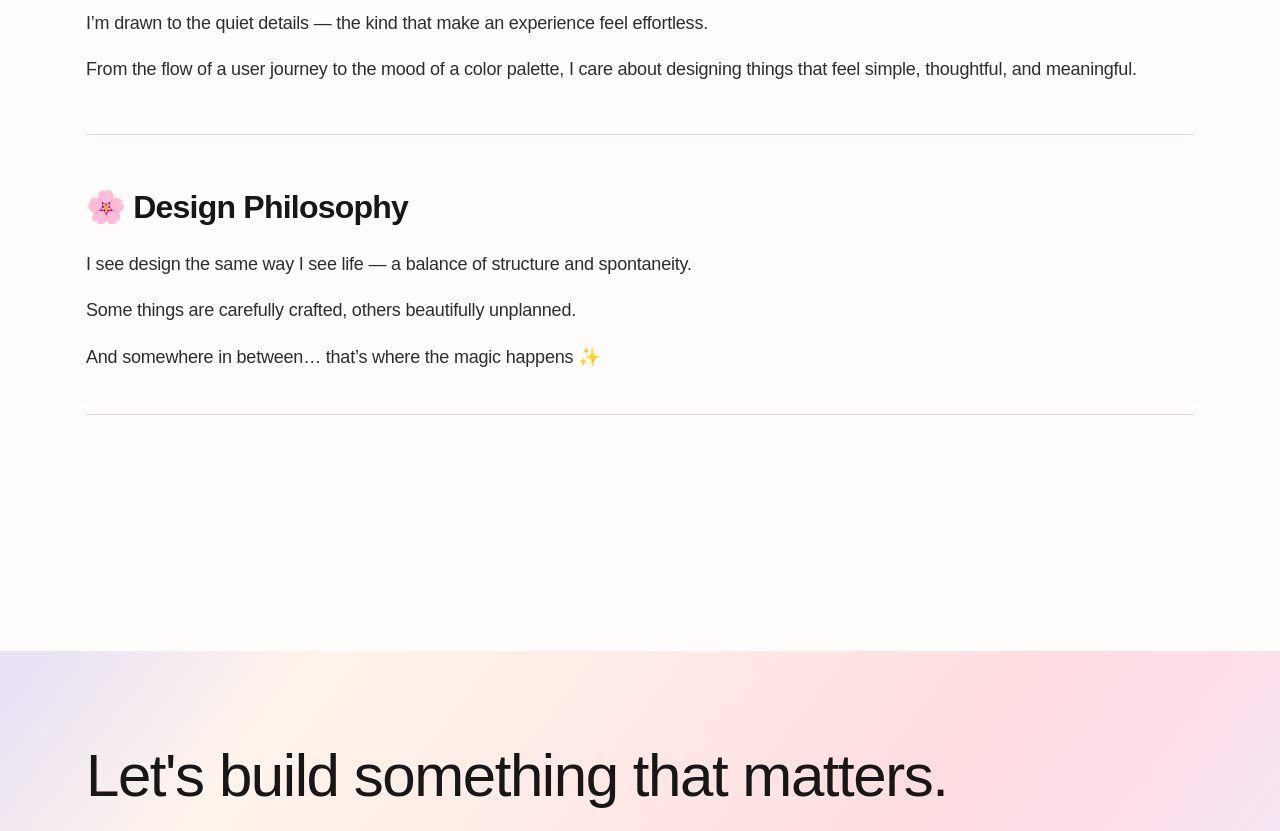
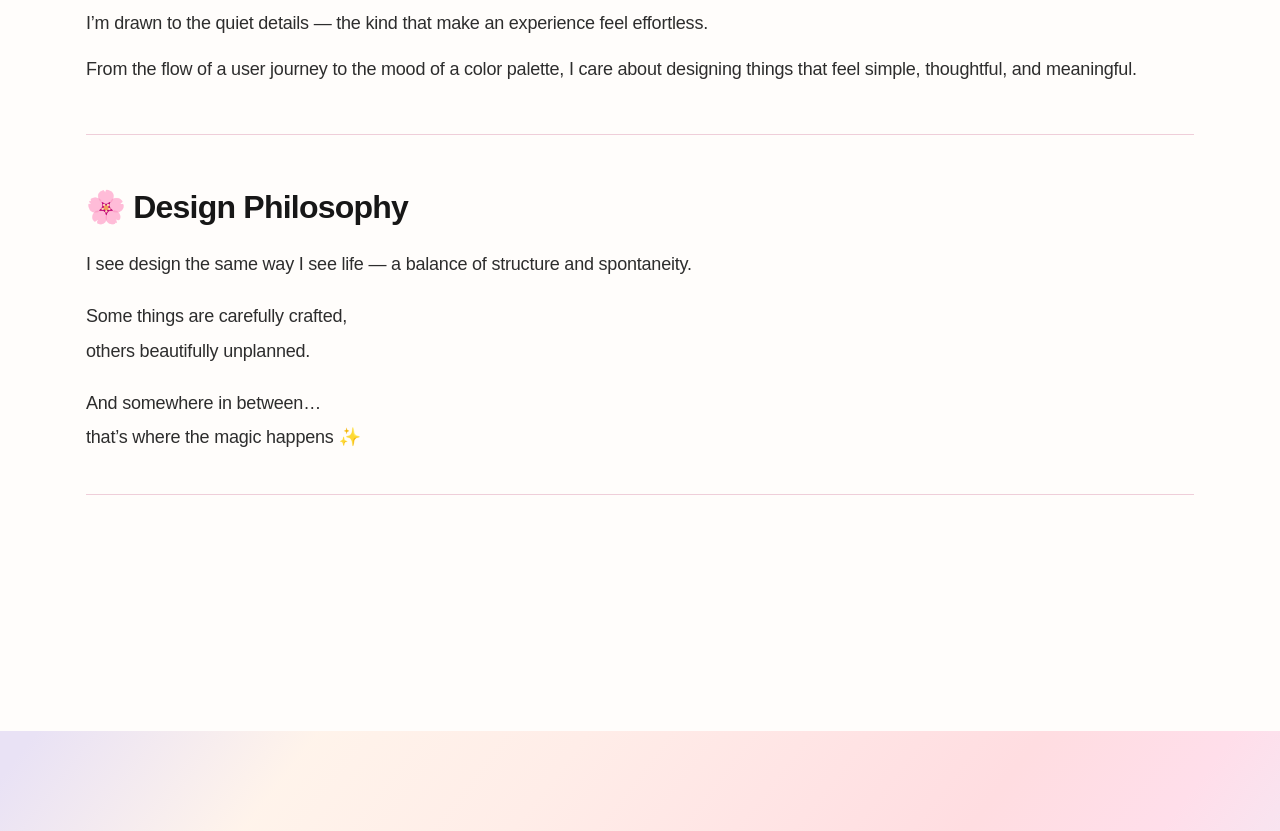
Before and after one commit to YashJM/riyadesigns, a Next.js app: page /about in a window 1280 px wide. Shown: the part 1960-2791 px from the top of the page. Built offline with nearby package versions, Linux system fonts and the light colour scheme; a web font is replaced by a local one.

Commit message:
Refactor the FigmaAboutFrame component to improve content structure by introducing a new AboutSection type. Update the layout to support multi-line blocks for enhanced readability and visual appeal, while maintaining existing body content functionality.

```diff
--- a/components/figma-about-frame.tsx
+++ b/components/figma-about-frame.tsx
@@ -1,7 +1,16 @@
 import Image from "next/image";
+import { Fragment } from "react";
 import { FigmaFooter, FigmaHeader } from "@/components/figma-chrome";
 
-const sections = [
+type AboutSection = {
+  icon: string;
+  title: string;
+  body?: string[];
+  /** Multi-line blocks with one line-height gap between blocks (Design Philosophy layout). */
+  blocks?: string[][];
+};
+
+const sections: AboutSection[] = [
   {
     icon: "💡",
     title: "How I Think",
@@ -37,10 +46,10 @@ const sections = [
   {
     icon: "🌸",
     title: "Design Philosophy",
-    body: [
-      "I see design the same way I see life — a balance of structure and spontaneity.",
-      "Some things are carefully crafted, others beautifully unplanned.",
-      "And somewhere in between… that’s where the magic happens ✨",
+    blocks: [
+      ["I see design the same way I see life — a balance of structure and spontaneity."],
+      ["Some things are carefully crafted,", "others beautifully unplanned."],
+      ["And somewhere in between…", "that’s where the magic happens ✨"],
     ],
   },
 ];
@@ -104,11 +113,31 @@ export function FigmaAboutFrame() {
               <span className="mr-2">{section.icon}</span>
               {section.title}
             </h2>
-            <div className="mt-4 space-y-3 text-[clamp(15px,3.6vw,18px)] leading-[1.85] text-[#2d2d2d] sm:leading-[1.9]">
-              {section.body.map((line) => (
-                <p key={line}>{line}</p>
-              ))}
-            </div>
+            {section.blocks ? (
+              <div className="mt-4 text-[clamp(15px,3.6vw,18px)] leading-[1.85] text-[#2d2d2d] sm:leading-[1.9]">
+                {section.blocks.map((lines, blockIdx) => (
+                  <p
+                    key={blockIdx}
+                    className={
+                      blockIdx < section.blocks!.length - 1 ? "mb-[1em]" : undefined
+                    }
+                  >
+                    {lines.map((line, lineIdx) => (
+                      <Fragment key={lineIdx}>
+                        {lineIdx > 0 ? <br /> : null}
+                        {line}
+                      </Fragment>
+                    ))}
+                  </p>
+                ))}
+              </div>
+            ) : (
+              <div className="mt-4 space-y-3 text-[clamp(15px,3.6vw,18px)] leading-[1.85] text-[#2d2d2d] sm:leading-[1.9]">
+                {section.body?.map((line) => (
+                  <p key={line}>{line}</p>
+                ))}
+              </div>
+            )}
             {idx === sections.length - 1 ? <div className="mt-10 border-t border-[#efced9]" /> : null}
           </div>
         ))}
```
